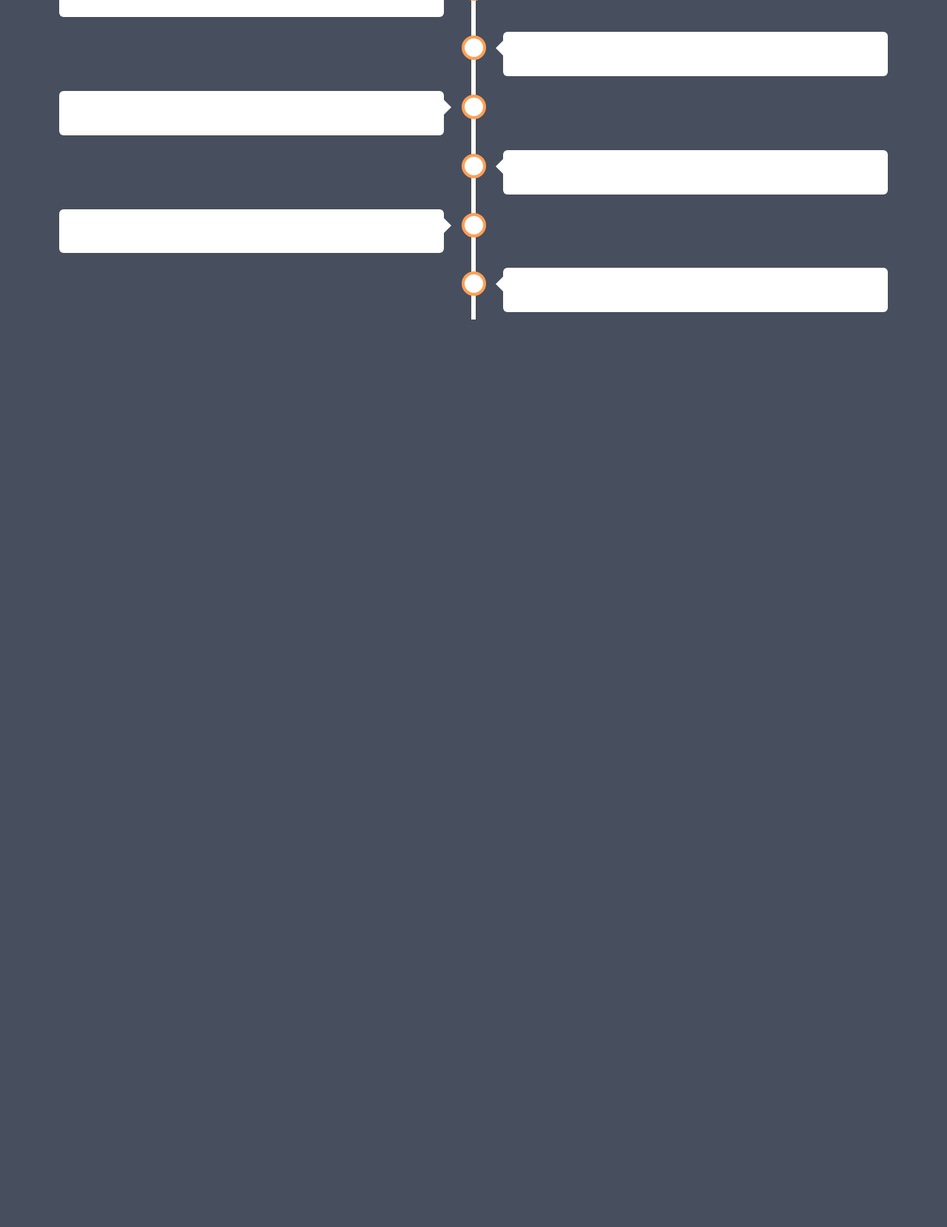
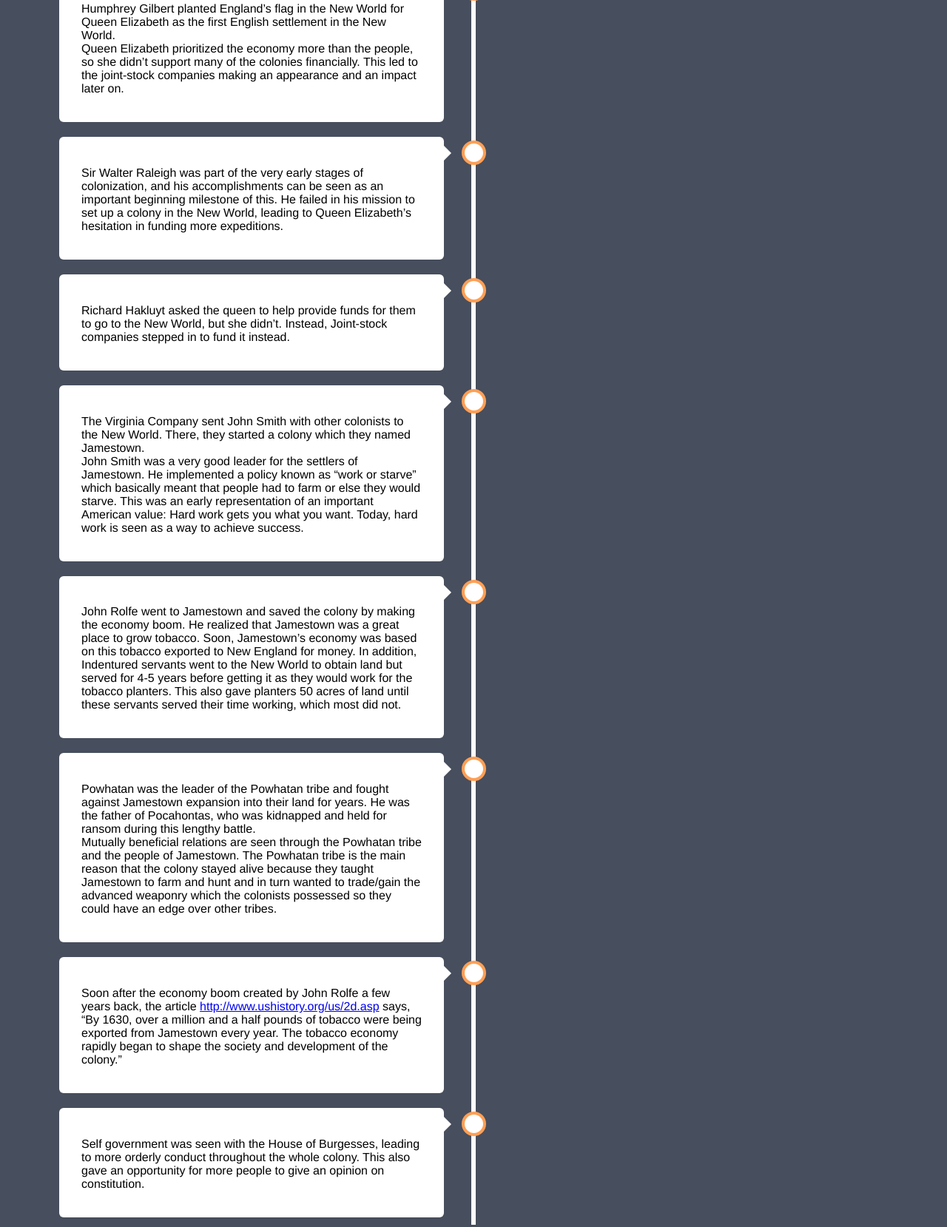
Before and after one commit to ayunami2000/britain-in-the-new-world, a plain HTML site: page index.html in a window 1280 px wide. Shown: the part 850-2509 px from the top of the page at 74% size. Before the commit the page ends 1290 px from the top, so only its background shows below. Drawn offline with Linux system fonts and the light colour scheme.

Commit message:
Update index.html

```diff
--- a/index.html
+++ b/index.html
@@ -138,37 +138,49 @@ display:inline-block;
   <div class="container left">
     <div class="content">
       <h2></h2>
-      <p></p>
-    </div>
-  </div>
-  <div class="container right">
-    <div class="content">
-      <h2></h2>
-      <p></p>
+      <p>Humphrey Gilbert planted England’s flag in the New World for Queen Elizabeth as the first English settlement in the New World.<br>Queen Elizabeth prioritized the economy more than the people, so she didn’t support many of the colonies financially. This led to the joint-stock companies making an appearance and an impact later on.</p>
     </div>
   </div>
   <div class="container left">
     <div class="content">
       <h2></h2>
-      <p></p>
-    </div>
-  </div>
-  <div class="container right">
-    <div class="content">
-      <h2></h2>
-      <p></p>
+      <p>Sir Walter Raleigh was part of the very early stages of colonization, and his accomplishments can be seen as an important beginning milestone of this. He failed in his mission to set up a colony in the New World, leading to Queen Elizabeth’s hesitation in funding more expeditions.</p>
     </div>
   </div>
   <div class="container left">
     <div class="content">
       <h2></h2>
-      <p></p>
+      <p>Richard Hakluyt asked the queen to help provide funds for them to go to the New World, but she didn’t. Instead, Joint-stock companies stepped in to fund it instead.</p>
     </div>
   </div>
-  <div class="container right">
+  <div class="container left">
     <div class="content">
       <h2></h2>
-      <p></p>
+      <p>The Virginia Company sent John Smith with other colonists to the New World. There, they started a colony which they named Jamestown.<br>John Smith was a very good leader for the settlers of Jamestown. He implemented a policy known as “work or starve” which basically meant that people had to farm or else they would starve. This was an early representation of an important American value: Hard work gets you what you want. Today, hard work is seen as a way to achieve success.</p>
+    </div>
+  </div>
+  <div class="container left">
+    <div class="content">
+      <h2></h2>
+      <p>John Rolfe went to Jamestown and saved the colony by making the economy boom. He realized that Jamestown was a great place to grow tobacco. Soon, Jamestown’s economy was based on this tobacco exported to New England for money. In addition, Indentured servants went to the New World to obtain land but served for 4-5 years before getting it as they would work for the tobacco planters. This also gave planters 50 acres of land until these servants served their time working, which most did not.</p>
+    </div>
+  </div>
+  <div class="container left">
+    <div class="content">
+      <h2></h2>
+      <p>Powhatan was the leader of the Powhatan tribe and fought against Jamestown expansion into their land for years. He was the father of Pocahontas, who was kidnapped and held for ransom during this lengthy battle.<br>Mutually beneficial relations are seen through the Powhatan tribe and the people of Jamestown. The Powhatan tribe is the main reason that the colony stayed alive because they taught Jamestown to farm and hunt and in turn wanted to trade/gain the advanced weaponry which the colonists possessed so they could have an edge over other tribes.</p>
+    </div>
+  </div>
+  <div class="container left">
+    <div class="content">
+      <h2></h2>
+      <p>Soon after the economy boom created by John Rolfe a few years back, the article <a href="http://www.ushistory.org/us/2d.asp">http://www.ushistory.org/us/2d.asp</a> says, “By 1630, over a million and a half pounds of tobacco were being exported from Jamestown every year. The tobacco economy rapidly began to shape the society and development of the colony.”</p>
+    </div>
+  </div>
+  <div class="container left">
+    <div class="content">
+      <h2></h2>
+      <p>Self government was seen with the House of Burgesses, leading to more orderly conduct throughout the whole colony. This also gave an opportunity for more people to give an opinion on constitution.</p>
     </div>
   </div>
 </div>
```
